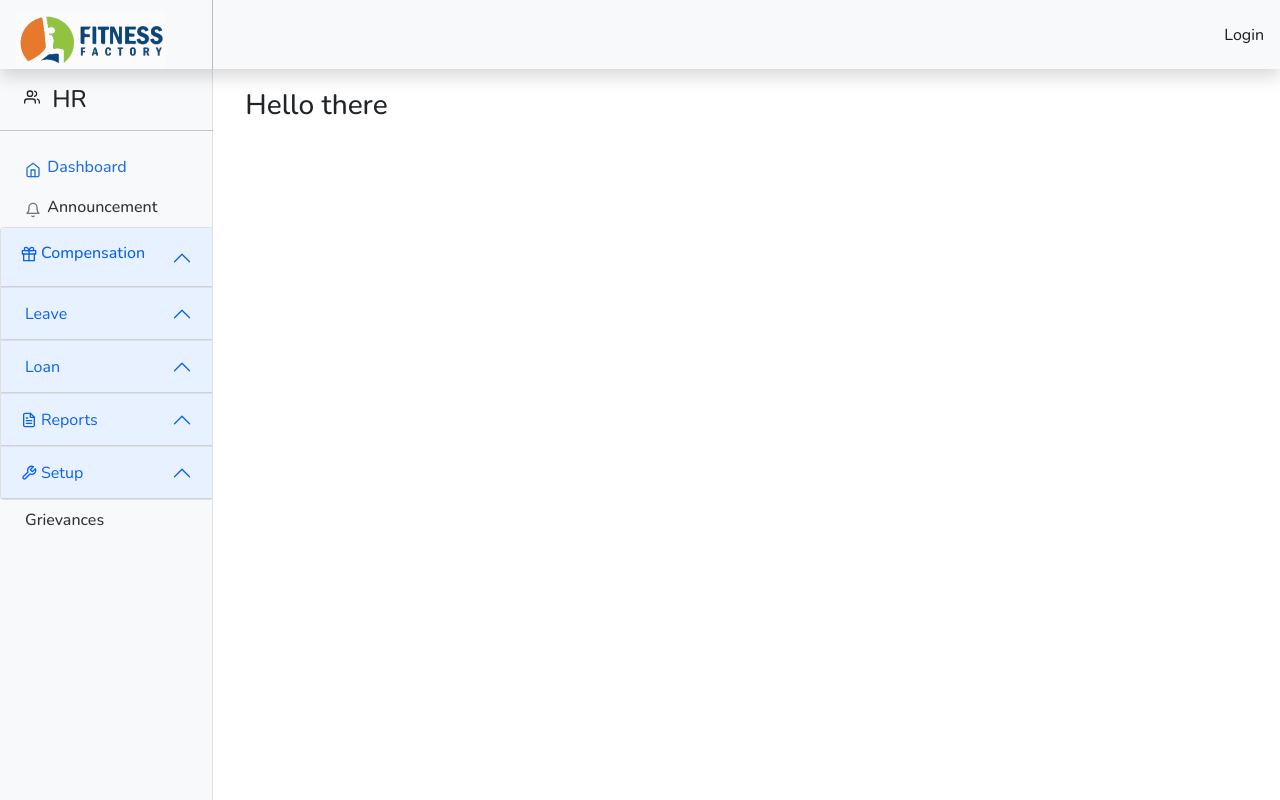
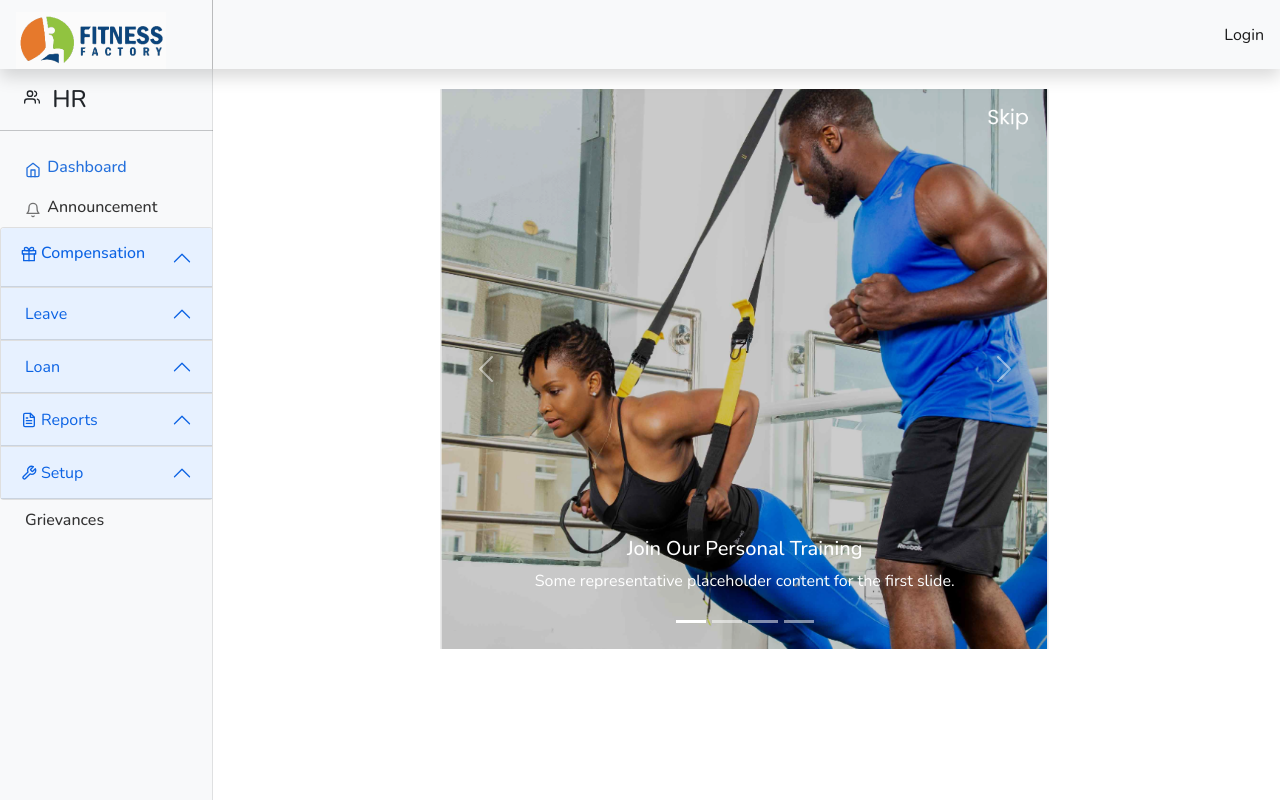
Before and after one commit to Polyanyanwu/fitness, a Django app: page / in a window 1280 px wide. Run offline with Django 3.2, Linux system fonts and the light colour scheme.

Commit message:
feat: Add onboarding images

```diff
--- a/customer/templates/customer/index.html
+++ b/customer/templates/customer/index.html
@@ -2,5 +2,73 @@
 {% load static %}
 
 {% block content %}
-    <h3>Hello there</h3>
+
+<div class="container">
+    <div class="row">
+        <div class="col-md-8 offset-md-2">
+            <div id="carouselIndicators" class="carousel slide" data-bs-ride="carousel">
+                <div class="carousel-indicators">
+                    <button type="button" data-bs-target="#carouselIndicators" data-bs-slide-to="0" class="active"
+                        aria-current="true" aria-label="Slide 1"></button>
+                    <button type="button" class="text-success" data-bs-target="#carouselIndicators" data-bs-slide-to="1"
+                        aria-label="Slide 2"></button>
+                    <button type="button" data-bs-target="#carouselIndicators" data-bs-slide-to="2"
+                        aria-label="Slide 3"></button>
+                    <button type="button" data-bs-target="#carouselIndicators" data-bs-slide-to="3"
+                        aria-label="Slide 3"></button>
+                </div>
+                <div class="carousel-inner">
+
+                    <div class="carousel-item active">
+                        <img src="{{ MEDIA_URL }}images/on_boarding1.png" class="d-block w-100 img-home"
+                            alt="On boarding Pic 1">
+                        <div class="carousel-caption d-none d-md-block">
+                            <h5>Join Our Personal Training</h5>
+                            <p>Some representative placeholder content for the first slide.</p>
+                        </div>
+                    </div>
+                    <div class="carousel-item">
+                        <img src="{{ MEDIA_URL }}images/on_boarding2.png" class="d-block w-100 img-home"
+                            alt="On boarding 2">
+                        <div class="w-100 bg-secondary home-card">
+
+                        <div class="carousel-caption ">
+                            <h5 class="card-title">Join Our Personal Training</h5>
+                            <p class="card-text text-black">Some quick example text to build on the card title and make up the
+                                bulk of the card's content.</p>
+                            <a href="#" class="btn btn-primary">Go somewhere</a>
+                        </div>
+                    </div>
+                    </div>
+                    <div class="carousel-item">
+                        <img src="{{ MEDIA_URL }}images/on_boarding3.png" class="d-block w-100 img-home"
+                            alt="On boarding 3">
+                    </div>
+                    <div class="carousel-item">
+                        <div class="card w-100">
+                            <img src="{{ MEDIA_URL }}images/on_boarding3.png" class="card-img-top w-100 img-home"
+                                alt="...">
+                            <div class="card-body">
+                                <h4 class="card-title">Join Our Personal Training</h4>
+                                <p class="card-text">Some quick example text to build on the card title and make up the
+                                    bulk of the card's content.</p>
+                                <a href="#" class="btn btn-primary text-center">Go somewhere</a>
+                            </div>
+                        </div>
+                    </div>
+                </div>
+                <button class="carousel-control-prev" type="button" data-bs-target="#carouselIndicators"
+                    data-bs-slide="prev">
+                    <span class="carousel-control-prev-icon" aria-hidden="true"></span>
+                    <span class="visually-hidden">Previous</span>
+                </button>
+                <button class="carousel-control-next" type="button" data-bs-target="#carouselIndicators"
+                    data-bs-slide="next">
+                    <span class="carousel-control-next-icon" aria-hidden="true"></span>
+                    <span class="visually-hidden">Next</span>
+                </button>
+            </div>
+        </div>
+    </div>
+</div>
 {% endblock %}
--- a/fitness/settings.py
+++ b/fitness/settings.py
@@ -82,6 +82,7 @@ TEMPLATES = [
                 'django.template.context_processors.request',
                 'django.contrib.auth.context_processors.auth',
                 'django.contrib.messages.context_processors.messages',
+                'django.template.context_processors.media',
             ],
             'builtins': [
                 'crispy_forms.templatetags.crispy_forms_tags',
@@ -102,6 +103,9 @@ ACCOUNT_USERNAME_MIN_LENGTH = 5
 
 LOGIN_URL = '/accounts/login/'
 LOGIN_REDIRECT_URL = '/'
+
+X_FRAME_OPTIONS = 'SAMEORIGIN'
+CRISPY_TEMPLATE_PACK = 'bootstrap4'
 
 AUTHENTICATION_BACKENDS = (
     # Needed to login by username in Django admin, regardless of `allauth`
--- a/fitness/urls.py
+++ b/fitness/urls.py
@@ -15,9 +15,11 @@ Including another URLconf
 """
 from django.contrib import admin
 from django.urls import path, include
+from django.conf import settings
+from django.conf.urls.static import static
 
 urlpatterns = [
     path('admin/', admin.site.urls),
     path('accounts/', include('allauth.urls')),
     path('', include('customer.urls')),
-]
+] + static(settings.MEDIA_URL, document_root=settings.MEDIA_ROOT)
--- a/static/css/base.css
+++ b/static/css/base.css
@@ -145,7 +145,7 @@ main {
 .form-inner-content div input,
 .form-inner-content div select {
   margin-top: 0.6rem;
-  width:100%;
+  /* width:100%; */
 }
 
 .form-inner-content input {
@@ -156,3 +156,9 @@ main {
 .form-inner-content input::placeholder {
   color: var(--bs-gray-500);
 }
+
+.img-home {
+  object-fit: cover;
+  width: auto;
+  height: 70vh;
+}
--- a/templates/base.html
+++ b/templates/base.html
@@ -55,7 +55,7 @@
 <body>
 
   <header class="navbar navbar-light sticky-top bg-light flex-md-nowrap p-0 shadow">
-    <a class="navbar-brand col-md-3 col-lg-2 me-0 pb-0 mb-0 px-3 bg-light" href="#"><img id="main-logo"
+    <a class="navbar-brand col-md-3 col-lg-2 me-0 pb-0 mb-0 px-3 bg-light" href="{% url 'home' %}"><img id="main-logo"
         class="img-fluid" src="{% static '/images/logo.png' %}" alt="Fitness factory logo"></a>
     <button class="navbar-toggler position-absolute d-md-none collapsed" type="button" data-bs-toggle="collapse"
       data-bs-target="#sidebarMenu" aria-controls="sidebarMenu" aria-expanded="false" aria-label="Toggle navigation">
```
Also changed, not shown: media/images/on_boarding1.png (added), media/images/on_boarding2.png (added), media/images/on_boarding3.png (added).
